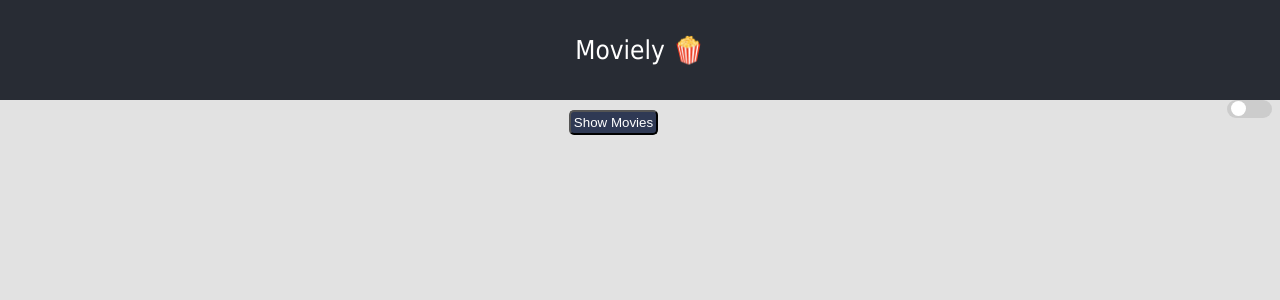
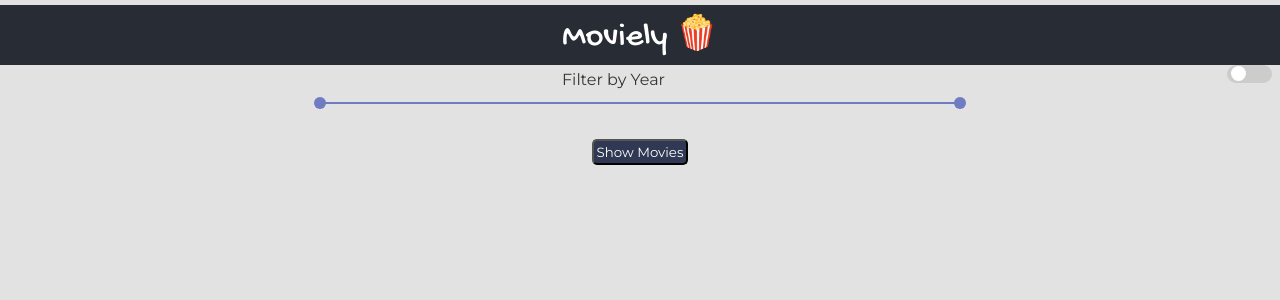
Before and after one commit to sresis/movie-player, a React (Create React App) app: page /filter in a window 1280 px wide. Shown: the top 300 px of the page. Built offline with nearby package versions, Linux system fonts and the light colour scheme.

Commit message:
update video format and add year filter

```diff
--- a/package.json
+++ b/package.json
@@ -3,14 +3,17 @@
   "version": "0.1.0",
   "private": true,
   "dependencies": {
+    "@material-ui/core": "^4.11.2",
     "@testing-library/jest-dom": "^5.11.6",
     "@testing-library/react": "^11.2.2",
     "@testing-library/user-event": "^12.6.0",
+    "material-ui": "^0.20.2",
     "react": "^17.0.1",
     "react-bootstrap": "^1.4.0",
     "react-dom": "^17.0.1",
     "react-multi-carousel": "^2.6.1",
     "react-player": "^2.7.2",
+    "react-player-controls": "^1.1.0",
     "react-router-dom": "^5.2.0",
     "react-scripts": "4.0.1",
     "styled-components": "^5.2.1",
--- a/public/index.html
+++ b/public/index.html
@@ -24,6 +24,11 @@
       work correctly both with client-side routing and a non-root public URL.
       Learn how to configure a non-root public URL by running `npm run build`.
     -->
+    <!---Fonts-->
+    <link rel="preconnect" href="https://fonts.gstatic.com">
+    <link href="https://fonts.googleapis.com/css2?family=Gochi+Hand&display=swap" rel="stylesheet">
+    <link rel="preconnect" href="https://fonts.gstatic.com">
+    <link href="https://fonts.googleapis.com/css2?family=Montserrat&display=swap" rel="stylesheet">
     <title>Moviely App</title>
   </head>
   <body>
--- a/src/App.css
+++ b/src/App.css
@@ -1,11 +1,13 @@
 .App {
   text-align: center;
+  font-family: 'Montserrat','Karla','Quicksand', 'Calibri';
 }
 
 .App-logo {
   height: 40vmin;
   pointer-events: none;
 }
+
 
 @media (prefers-reduced-motion: no-preference) {
   .App-logo {
@@ -14,13 +16,14 @@
 }
 
 .App-header {
+  font-family: 'Gochi Hand';
   background-color: #282c34;
-  min-height: 100px;
+  min-height: 60px;
   display: flex;
   flex-direction: column;
   align-items: center;
   justify-content: center;
-  font-size: calc(10px + 2vmin);
+  font-size: calc(18px + 2vmin);
   color: white;
 }
 
@@ -107,10 +110,38 @@ button{
   margin-top: 10px;
   border-radius: 5px; /* Adds curve to border corners */
   padding: 3px;
+  margin-bottom: 50px;
+  font-family: 'Montserrat','Karla','Quicksand', 'Calibri';
 }
 button:hover {
   background-color: #4C4B4B;
 
 }
 
-button:focus {outline:0;}
+button:focus {
+  outline:0;
+}
+#player {
+  display: flex;
+flex-direction: column;
+align-items: center;
+margin-top: 100px;
+
+}
+/* The slider itself */
+#slider {
+  -webkit-appearance: none;  /* Override default CSS styles */
+  appearance: none;
+  width: 50%; /* Full-width */
+  height: 5px; /* Specified height */
+  outline: none; /* Remove outline */
+  opacity: 0.7; /* Set transparency (for mouse-over effects on hover) */
+  -webkit-transition: .2s; /* 0.2 seconds transition on hover */
+  transition: opacity .2s;
+}
+#customCaro {
+  margin-top: 40px;
+}
+div {
+  margin-top: 5px;
+}
--- a/src/Filter.js
+++ b/src/Filter.js
@@ -1,10 +1,10 @@
 import { movieData } from './movieData';
 import './App.css';
 import React, {useState} from 'react';
-import {Card, } from 'react-bootstrap';
+import {Card,Col } from 'react-bootstrap';
 import Carousel from 'react-multi-carousel';
 import 'react-multi-carousel/lib/styles.css';
-import ShowVideo from './showVideo';
+import { Slider, Input } from '@material-ui/core/';
 import {
     BrowserRouter as Router,
     Switch,
@@ -41,35 +41,57 @@ export default function Filter(props) {
     const titles = []
     // copy of list to store list before sorting
     var movieList = [...movieData]
+
+    // track price range selection. default to showing 1960-2020
+    const [range, setRange] = React.useState([1960, 2020]);
     const history = useHistory();
+
+    // sets updated years to filter on based on user input
+    const handleYearChange = (evt, newValue) => {
+        setRange(newValue);
+    }
     const showMovies = (evt) => {
         evt.preventDefault();
         for (const movie of movieList) {
+            if (movie.Year >= range[0] && movie.Year <= range[1]) {
                 titles.push(
 
-                <Card style={{ width: '18rem' }}>
-                    <Card.Img variant="top" src={movie.Poster}/>
-                    <Card.Body>
+                    <Card style={{ width: '18rem' }} className ="customCard">
+                        <Card.Img style={{ width: "75%"}} variant="top" src={movie.Poster}/>
+                        <Card.Body >
                             <Card.Title>{movie.Title}</Card.Title>
                             <Card.Text>
                             Year: {movie.Year}
+                                <div>
                                     <button onClick={()=>{history.push(`/show-video/${movie.imdbID}`)}}>Show Video</button>
+                                </div>
                             </Card.Text>
                         </Card.Body>
                         </Card>
                 )
+            }
           }
     setMovieNames(titles);
     }
 
     return (
         <React.Fragment>
-
-
-
+            <div id="filter-container">
+                <div>Filter by Year</div>
+            <Slider
+                id="slider"
+                value={range}
+                onChange={handleYearChange}
+                valueLabelDisplay="auto"
+                aria-labelledby="range-slider"
+                min={1960}
+                max={2020}
+                width="50%"
+                        />
             <div>
                 <button id="show-but" onClick={showMovies}>Show Movies</button>
-            <Carousel responsive={responsive}>
+            </div>
+            <Carousel id="customCaro" responsive={responsive}>
                 {movieNames}
             </Carousel>
         </div>
--- a/src/movieData.js
+++ b/src/movieData.js
@@ -11,7 +11,7 @@ export const movieData = [
     Poster:"https://m.media-amazon.com/images/M/MV5BOTQ5NDI3MTI4MF5BMl5BanBnXkFtZTgwNDQ4ODE5MDE@._V1_SX300.jpg"},
     {Title:"Sleeping with Other People",Year:"2015","imdbID":"tt3165612",Type:"movie",
     Poster:"https://m.media-amazon.com/images/M/MV5BMTUyMzQwNjEyNV5BMl5BanBnXkFtZTgwMzYwMzgwNjE@._V1_SX300.jpg"},
-    {Title:"The Tomorrow People",Year:"2013–2014","imdbID":"tt2660734",Type:"series",
+    {Title:"The Tomorrow People",Year:"2014","imdbID":"tt2660734",Type:"series",
     Poster:"https://m.media-amazon.com/images/M/MV5BMjEyMDA4NjY0Nl5BMl5BanBnXkFtZTgwMDgzNDIxMDE@._V1_SX300.jpg"},
     {Title:"24 Hour Party People",Year:"2002","imdbID":"tt0274309",Type:"movie",
     Poster:"https://m.media-amazon.com/images/M/MV5BYTcyYzMyZGUtOGExYi00ZTljLWE3NDEtMGQyYTZiNmIzMzRiXkEyXkFqcGdeQXVyNzQ5MzY0NjM@._V1_SX300.jpg"},
--- a/src/showVideo.js
+++ b/src/showVideo.js
@@ -2,6 +2,7 @@ import Filter from './Filter';
 import { movieData } from './movieData';
 import React, {useState} from 'react';
 import ReactPlayer from 'react-player'
+import { Slider, Direction, PlayerIcon } from 'react-player-controls'
 
 
 import {
@@ -18,7 +19,7 @@ import {
 
 export default function ShowVideo(props) {
     const history = useHistory();
-    // get movie ID
+    // get movie ID. this will be used for dynamic videos in future
     const {id} = useParams();
     const temp = []
     // search for movie's details
@@ -28,17 +29,19 @@ export default function ShowVideo(props) {
             temp.push(allMovies[i].URL);
         }
 
+
     }
 
     return (
-        <div>
-            <ReactPlayer url={temp}
-                config={{
-                    youtube: {
-                    playerVars: { showinfo: 0 }
-                    }
-                }
-            }>
+        <div id="player">
+
+            <ReactPlayer
+                playing={true}
+                light={true}
+                controls={true}
+                url="https://media.w3.org/2010/05/sintel/trailer_hd.mp4">
+
+
             </ReactPlayer>
             <button onClick={()=>{history.push(`/`)}}>Return</button>
 
```
Also changed, not shown: 2 other files (tests, documents, lock files or other folders). Lines whose indentation alone changed are shown as unchanged.
